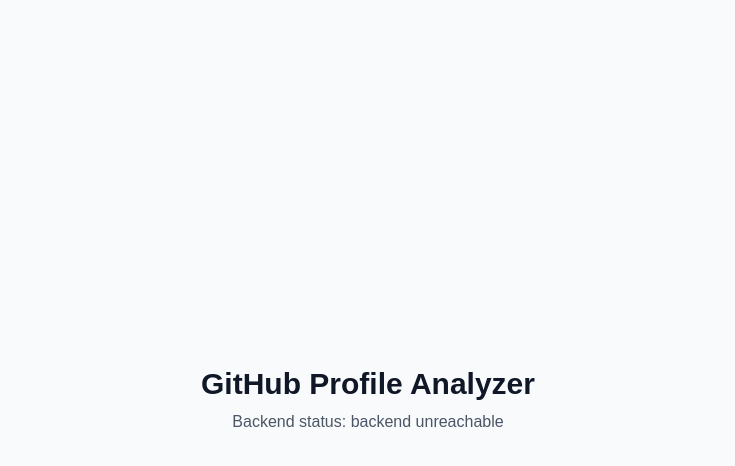
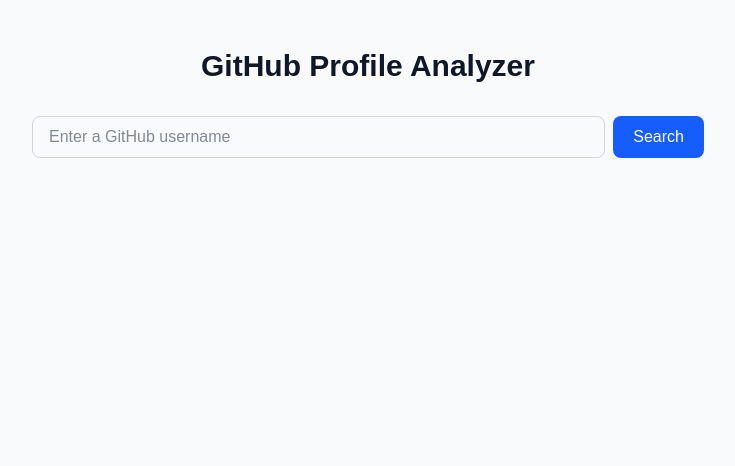
Before and after one commit to Parthwebde12/Github-profile-analyzer, a Next.js app in the folder frontend/: page / in a window 1280 px wide. Shown: the top 466 px of the page, without its empty margins (272-1007 px from the left). Built offline with nearby package versions, Linux system fonts and the light colour scheme; no server answers.

Commit message:
Add search form and profile card

```diff
--- a/frontend/app/page.tsx
+++ b/frontend/app/page.tsx
@@ -1,25 +1,68 @@
 "use client";
 
-import { useEffect, useState } from "react";
+import { useState } from "react";
+import ProfileCard from "@/components/ProfileCard";
+import type { Profile } from "@/lib/types";
 
 const API_URL = process.env.NEXT_PUBLIC_API_URL;
 
 export default function Home() {
-  const [status, setStatus] = useState("checking...");
+  const [username, setUsername] = useState("");
+  const [profile, setProfile] = useState<Profile | null>(null);
+  const [loading, setLoading] = useState(false);
+  const [error, setError] = useState("");
 
-  useEffect(() => {
-    fetch(`${API_URL}/api/health`)
-      .then((res) => res.json())
-      .then((data) => setStatus(data.status))
-      .catch(() => setStatus("backend unreachable"));
-  }, []);
+  async function handleSubmit(e: React.FormEvent) {
+    e.preventDefault();
+    const name = username.trim();
+    if (!name) return;
+
+    setLoading(true);
+    setError("");
+    setProfile(null);
+
+    try {
+      const res = await fetch(
+        `${API_URL}/api/profile/${encodeURIComponent(name)}`
+      );
+      const data = await res.json();
+      if (!res.ok) throw new Error(data.detail ?? "Something went wrong");
+      setProfile(data);
+    } catch (err) {
+      setError(err instanceof Error ? err.message : "Could not reach the server");
+    } finally {
+      setLoading(false);
+    }
+  }
 
   return (
-    <main className="min-h-screen flex flex-col items-center justify-center gap-2 bg-gray-50">
-      <h1 className="text-3xl font-bold text-gray-900">
-        GitHub Profile Analyzer
-      </h1>
-      <p className="text-gray-600">Backend status: {status}</p>
+    <main className="min-h-screen bg-gray-50 px-4 py-12">
+      <div className="mx-auto max-w-2xl">
+        <h1 className="text-center text-3xl font-bold text-gray-900">
+          GitHub Profile Analyzer
+        </h1>
+
+        <form onSubmit={handleSubmit} className="mt-8 flex gap-2">
+          <input
+            value={username}
+            onChange={(e) => setUsername(e.target.value)}
+            placeholder="Enter a GitHub username"
+            className="flex-1 rounded-lg border border-gray-300 px-4 py-2 text-gray-900 focus:outline-none focus:ring-2 focus:ring-blue-500"
+          />
+          <button
+            type="submit"
+            disabled={loading}
+            className="rounded-lg bg-blue-600 px-5 py-2 font-medium text-white hover:bg-blue-700 disabled:opacity-50"
+          >
+            {loading ? "Searching..." : "Search"}
+          </button>
+        </form>
+
+        {error && (
+          <p className="mt-6 rounded-lg bg-red-50 p-4 text-red-700">{error}</p>
+        )}
+        {profile && <ProfileCard profile={profile} />}
+      </div>
     </main>
   );
 }
--- /dev/null
+++ b/frontend/components/ProfileCard.tsx
@@ -0,0 +1,41 @@
+import type { Profile } from "@/lib/types";
+
+export default function ProfileCard({ profile }: { profile: Profile }) {
+  const joined = new Date(profile.created_at).toLocaleDateString("en-US", {
+    year: "numeric",
+    month: "long",
+    day: "numeric",
+  });
+
+  return (
+    <div className="mt-8 rounded-xl border border-gray-200 bg-white p-6 shadow-sm">
+      <div className="flex flex-col items-center gap-4 sm:flex-row sm:items-start">
+        <img src={profile.avatar_url} alt={`${profile.username}'s avatar`} className="h-24 w-24 rounded-full" />
+        <div className="text-center sm:text-left">
+          <h2 className="text-xl font-bold text-gray-900">
+            {profile.name ?? profile.username}
+          </h2>
+          <a href={profile.html_url} target="_blank" rel="noreferrer"className="text-blue-600 hover:underline"> @{profile.username}</a>
+          <p className="mt-2 text-gray-600">{profile.bio ?? "No bio provided."}</p>
+        </div>
+      </div>
+
+      <div className="mt-6 grid grid-cols-3 gap-4 text-center">
+        <Stat label="Followers" value={profile.followers} />
+        <Stat label="Following" value={profile.following} />
+        <Stat label="Repos" value={profile.public_repos} />
+      </div>
+
+      <p className="mt-6 text-sm text-gray-500">Joined {joined}</p>
+    </div>
+  );
+}
+
+function Stat({ label, value }: { label: string; value: number }) {
+  return (
+    <div className="rounded-lg bg-gray-50 p-3">
+      <p className="text-2xl font-bold text-gray-900">{value}</p>
+      <p className="text-sm text-gray-500">{label}</p>
+    </div>
+  );
+}
--- /dev/null
+++ b/frontend/lib/types.ts
@@ -0,0 +1,11 @@
+export type Profile = {
+  username: string;
+  name: string | null;
+  avatar_url: string;
+  bio: string | null;
+  followers: number;
+  following: number;
+  public_repos: number;
+  created_at: string;
+  html_url: string;
+};
```
